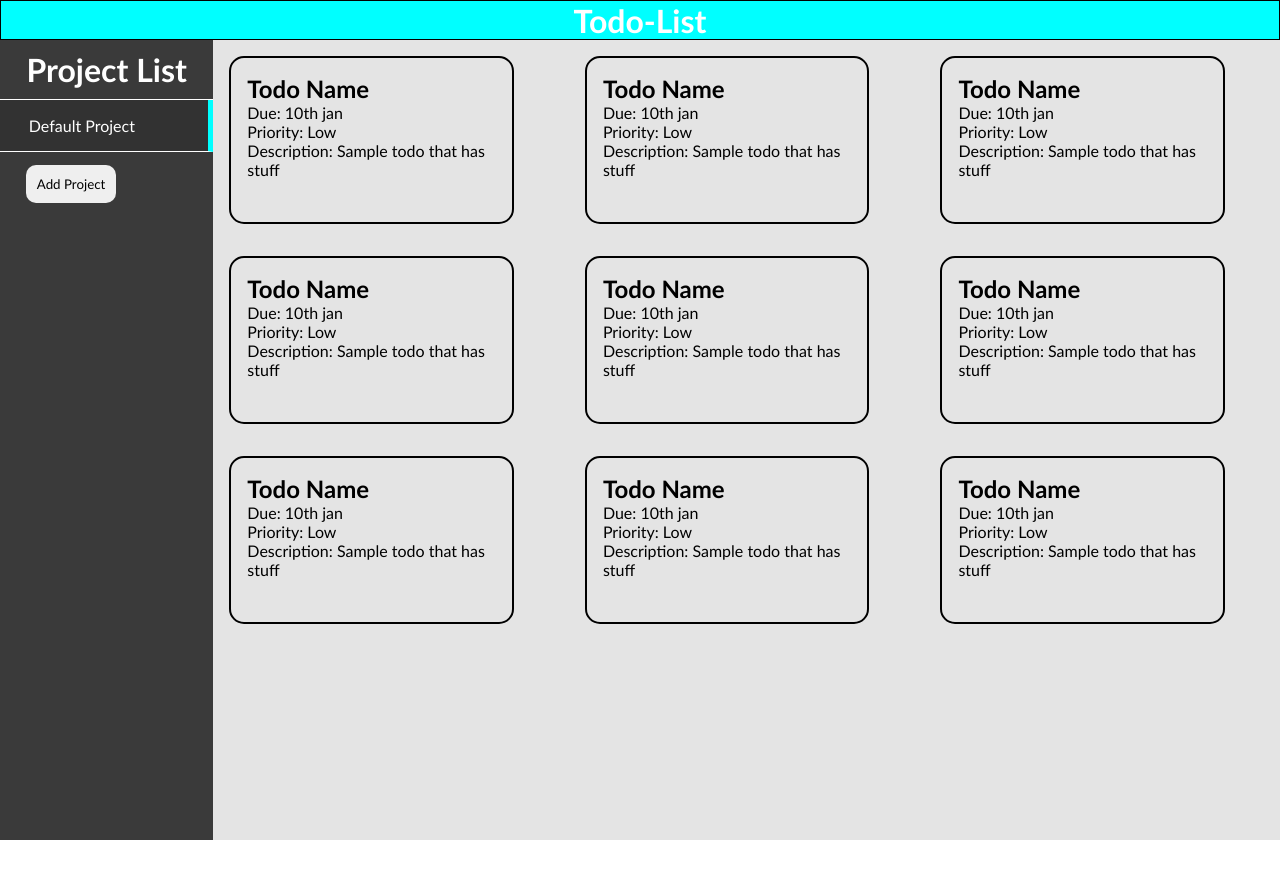
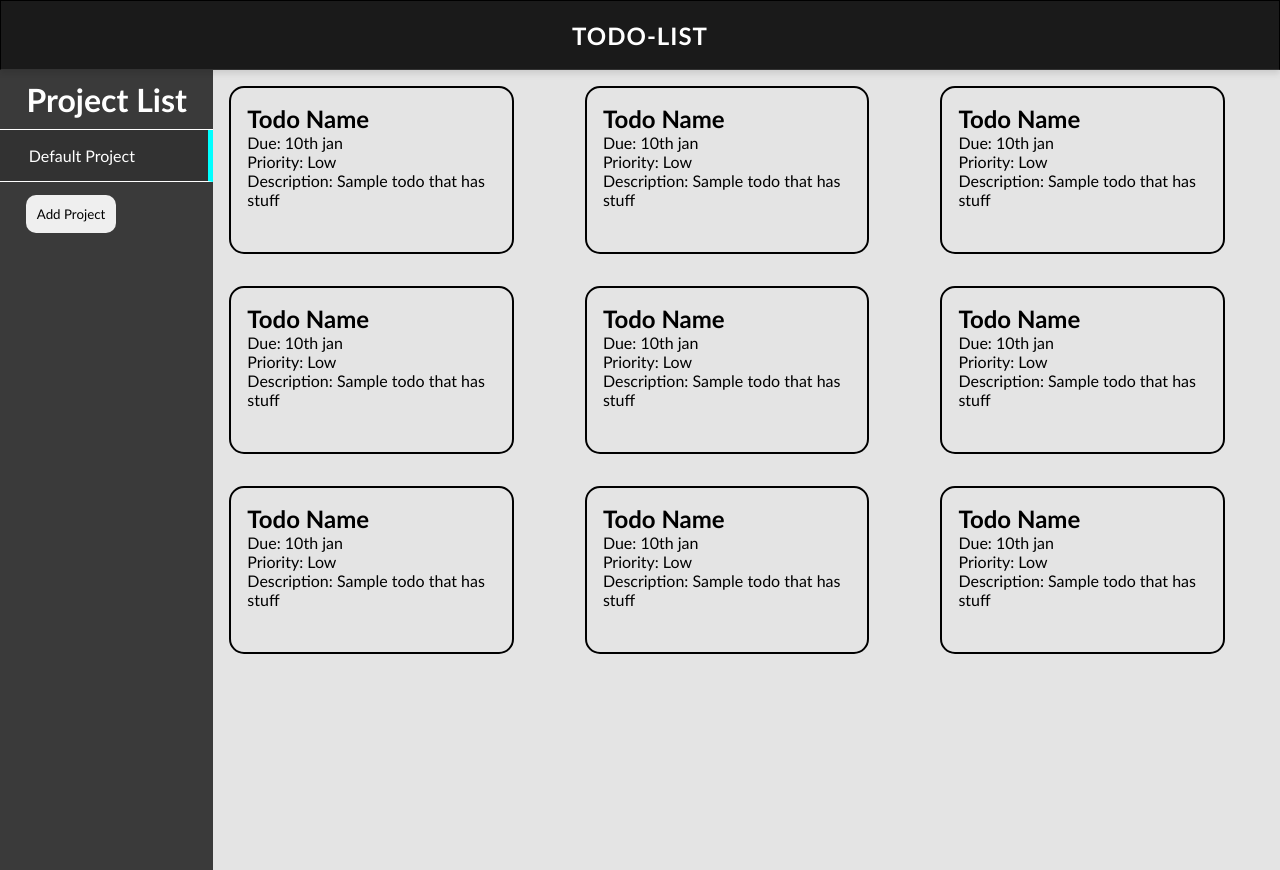
Before and after one commit to Appropriate32/Todo-List, a website built with webpack: page src/template.html in a window 1280 px wide. Before the commit the page ends 840 px from the top, so only its background shows below. Built offline with nearby package versions, Linux system fonts and the light colour scheme.

Commit message:
made header a bit prettier

```diff
--- a/src/styles.css
+++ b/src/styles.css
@@ -22,16 +22,22 @@ body {
 
 header {
     width: 100vw;
-    height: 5vh;
+    height: 70px;
+    background-color: #1a1a1a;
     display: flex;
     border: 1px solid black;
     justify-content: center;
     align-items: center;
-    background-color: rgba(0, 255, 255, 0.999);
+    box-shadow: 0 4px 6px rgba(0,0,0,0.1);
+    border-bottom: 1px solid #333;
 }
 
 header h1 {
-    color: rgb(255, 255, 255);
+    color: #ffffff;
+    font-size: 1.5rem;
+    font-weight: 600;
+    letter-spacing: 1px;
+    text-transform: uppercase;
 }
 
 /* sidebar project stuff */
```
